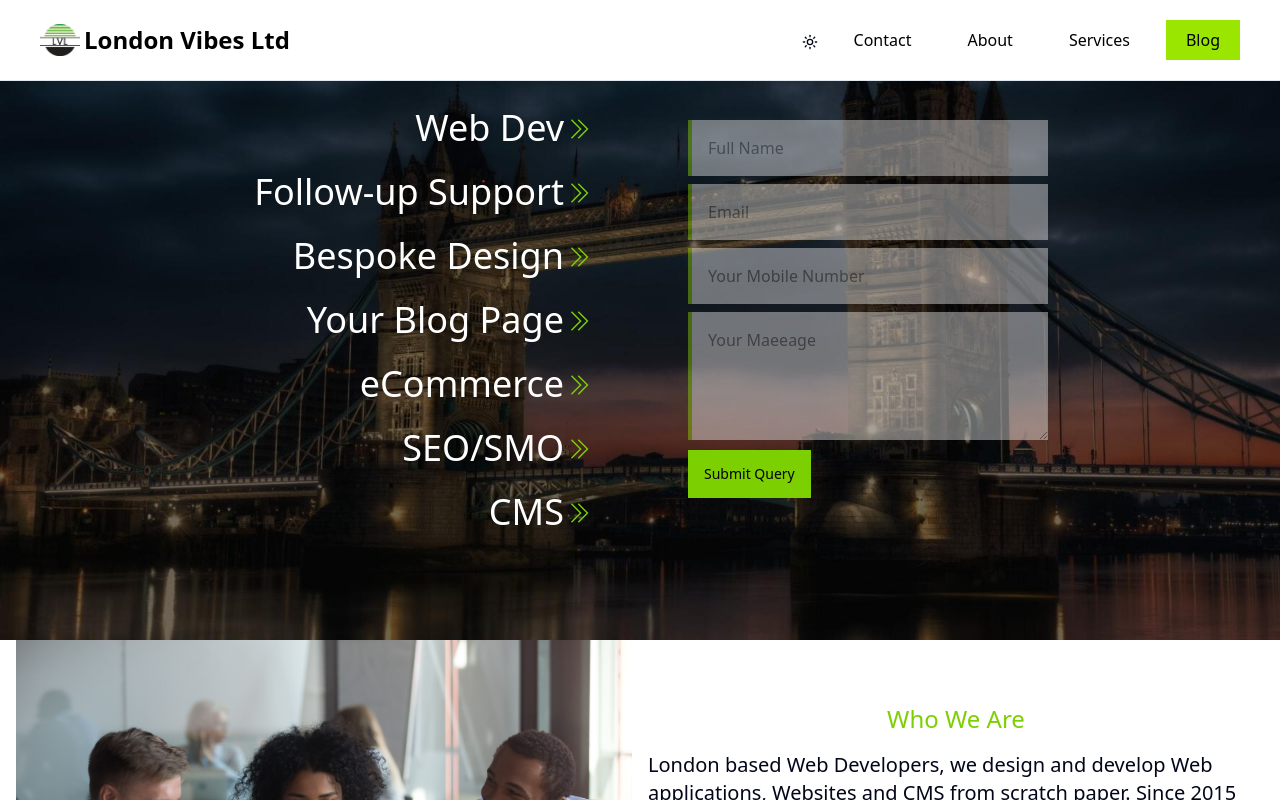
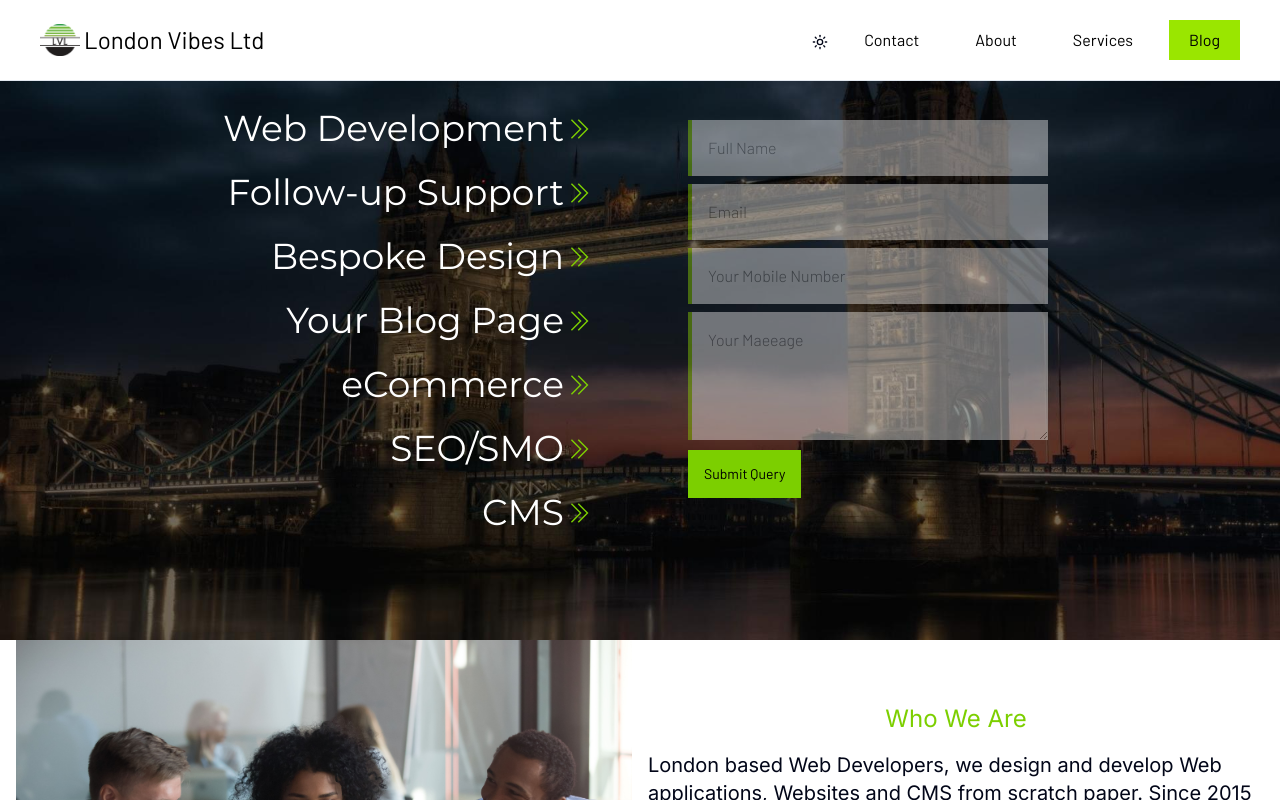
Before and after one commit to Sen12345/lvl-website, a Next.js app: page / in a window 1280 px wide. Shown: the top 800 px of the page. Built offline with nearby package versions, Linux system fonts and the light colour scheme; no server answers.

Commit message:
Deploying site to production

```diff
--- a/app/layout.tsx
+++ b/app/layout.tsx
@@ -5,6 +5,8 @@ import { ThemeProvider } from "next-themes";
 import { Toaster, toast } from "sonner";
 
 import { APP_DESCRIPTION, APP_NAME } from "../lib/constants";
+
+const inter = Inter({ subsets: ["latin"] });
 
 export const metadata: Metadata = {
   title: { template: `%s | London Vibes Ltd`, default: APP_NAME },
@@ -18,7 +20,7 @@ export default function RootLayout({
 }>) {
   return (
     <html lang="en" suppressHydrationWarning>
-      <body>
+      <body className={`${inter.className} antialiased`}>
         <Toaster richColors position="top-right" />
         <ThemeProvider
           attribute="class"
--- a/components/contactForm.tsx
+++ b/components/contactForm.tsx
@@ -1,12 +1,13 @@
 "use client";
 import { useActionState, useEffect, useState, useTransition } from "react";
+import { Barlow } from "next/font/google";
 import { Button } from "@/components/ui/button";
 import { Loader } from "lucide-react";
 import { contactFormAction, FormState } from "@/lib/actions/contactFormAction";
 import { toast } from "sonner";
 import { Errors } from "@/lib/actions/contactFormAction";
 
-// const barlow = Barlow({ subsets: ["latin"], weight: "300" });
+const barlow = Barlow({ subsets: ["latin"], weight: "300" });
 
 export default function ContactFormPage() {
   const initialState: FormState = {
@@ -23,18 +24,18 @@ export default function ContactFormPage() {
         !state.errors.number ||
         !state.errors.number
       ) {
-        return;
-      } else {
         toast.success("", {
           description:
             "Your request sent successfully, someone will be in touch with you as soon as possible",
         });
+      } else {
+        return;
       }
     });
   };
 
   return (
-    <div className={` w-90`}>
+    <div className={`${barlow.className} w-90`}>
       <form onSubmit={onSubmit} action={formAction}>
         <div className="my-2">
           <input
--- a/components/shared/header/index.tsx
+++ b/components/shared/header/index.tsx
@@ -3,12 +3,12 @@ import Link from "next/link";
 import { APP_NAME } from "@/lib/constants";
 import { Button } from "@/components/ui/button";
 import Menu from "./menu";
-// import { Barlow } from "next/font/google";
+import { Barlow } from "next/font/google";
 
-// const barlow = Barlow({
-//   subsets: ["latin"],
-//   weight: "400",
-// });
+const barlow = Barlow({
+  subsets: ["latin"],
+  weight: "400",
+});
 
 const Header = () => {
   return (
@@ -26,7 +26,7 @@ const Header = () => {
               priority={true}
             />
             <span
-              className={`hidden lg:block text-black  font-bold text-2xl ml-1 hover:text-lime-600`}
+              className={`${barlow.className} hidden lg:block text-black  font-bold text-2xl ml-1 hover:text-lime-600`}
             >
               {APP_NAME}
             </span>
--- a/components/shared/header/menu.tsx
+++ b/components/shared/header/menu.tsx
@@ -7,17 +7,17 @@ import {
 } from "@/components/ui/sheet";
 import { EllipsisVertical } from "lucide-react";
 import Link from "next/link";
-// import { Barlow } from "next/font/google";
+import { Barlow } from "next/font/google";
 import ModeToggle from "./mode-toggle";
 
-// const barlow = Barlow({ subsets: ["latin"], weight: "400" });
+const barlow = Barlow({ subsets: ["latin"], weight: "400" });
 
 const Menu = () => {
   return (
     <div className="flex flex-row py-0">
       <nav className="hidden md:flex  gap-1">
         <ModeToggle />
-        <ul className={`flex gap-4`}>
+        <ul className={`${barlow.className} flex gap-4`}>
           <li className="hover:bg-lime-400  px-5 py-2">
             <Link href="/#contact" className="text-black">
               Contact
@@ -47,7 +47,7 @@ const Menu = () => {
             <SheetTitle>Menu</SheetTitle>
             <ModeToggle />
             <SheetDescription>
-              <ul className={` flex flex-col gap-4`}>
+              <ul className={`${barlow.className} flex flex-col gap-4`}>
                 <li className="hover:bg-lime-400 px-5 py-2">
                   <Link href="/#contact">Contact</Link>
                 </li>
--- a/components/shared/portfolio.tsx
+++ b/components/shared/portfolio.tsx
@@ -1,21 +1,23 @@
 import { TfiAngleDoubleRight } from "react-icons/tfi";
-
+import { Montserrat } from "next/font/google";
 import Link from "next/link";
 import ContactFormPage from "../contactForm";
 
-// const montserrat = Montserrat({ subsets: ["latin"], weight: "400" });
+const montserrat = Montserrat({ subsets: ["latin"], weight: "400" });
 
 const Portfolio = () => {
   return (
     <div className="grid lg:gap-24 lg:grid-cols-2 ">
       <div className="w-full flex justify-center lg:justify-end">
-        <ul className={`flex flex-col  lg:gap-4 md:items-end py-6 `}>
+        <ul
+          className={`${montserrat.className} flex flex-col  lg:gap-4 md:items-end py-6 `}
+        >
           <li className="py-1  flex flex-row items-baseline gap-1">
             <Link
               href="/webdev"
               className="text-white-400 text-2xl md:text-4xl text-white hover:text-lime-400"
             >
-              Web Dev
+              Web Development
             </Link>
             <TfiAngleDoubleRight className=" md:text-2xl text-lime-500" />
           </li>
--- /dev/null
+++ b/components/test-form.tsx
@@ -0,0 +1,27 @@
+import { formAction } from "@/lib/actions/form-action";
+import { Loader } from "lucide-react";
+import { Button } from "./ui/button";
+
+const TestForm = () => {
+  return (
+    <form action={formAction}>
+      <input
+        type="text"
+        name="fullName"
+        placeholder="Full Name"
+        className="bg-white"
+      />
+      <input
+        type="text"
+        name="email"
+        placeholder="Email"
+        className="bg-white"
+      />
+      <button type="submit" className="bg-red-500">
+        Submit
+      </button>
+    </form>
+  );
+};
+
+export default TestForm;
--- a/next.config.ts
+++ b/next.config.ts
@@ -3,6 +3,8 @@ import type { NextConfig } from "next";
 const nextConfig: NextConfig = {
   /* config options here */
   // outputFileTracingRoot: __dirname,
+  reactStrictMode: true,
+  optimizeFonts: true,
 };
 
 export default nextConfig;
```
Also changed, not shown: 1 other file (tests, documents, lock files or other folders).
